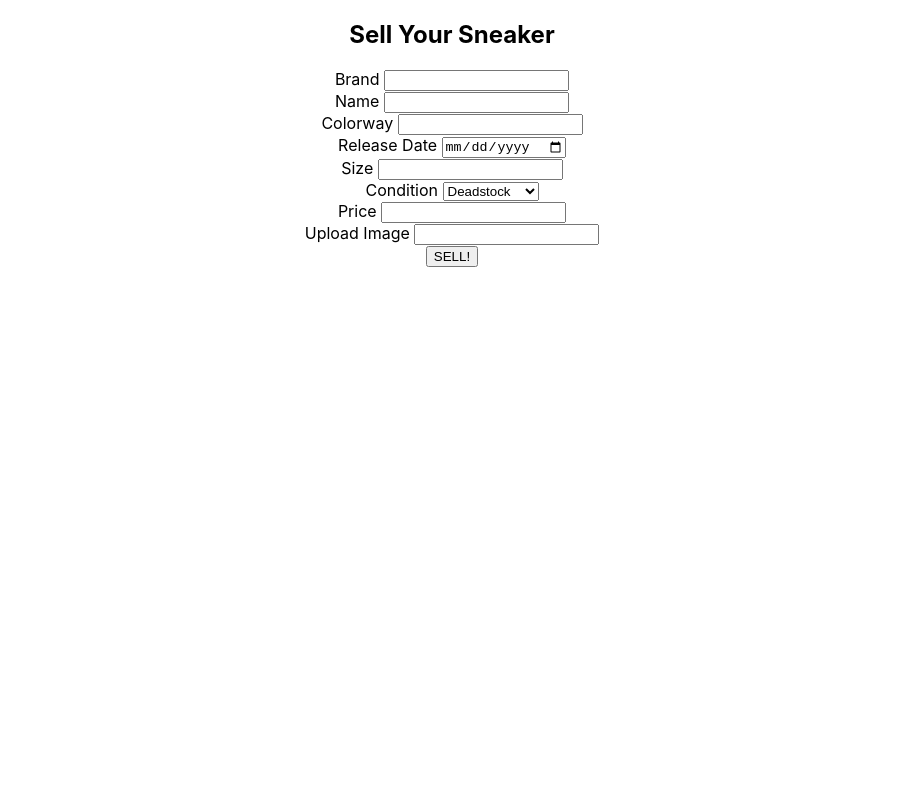
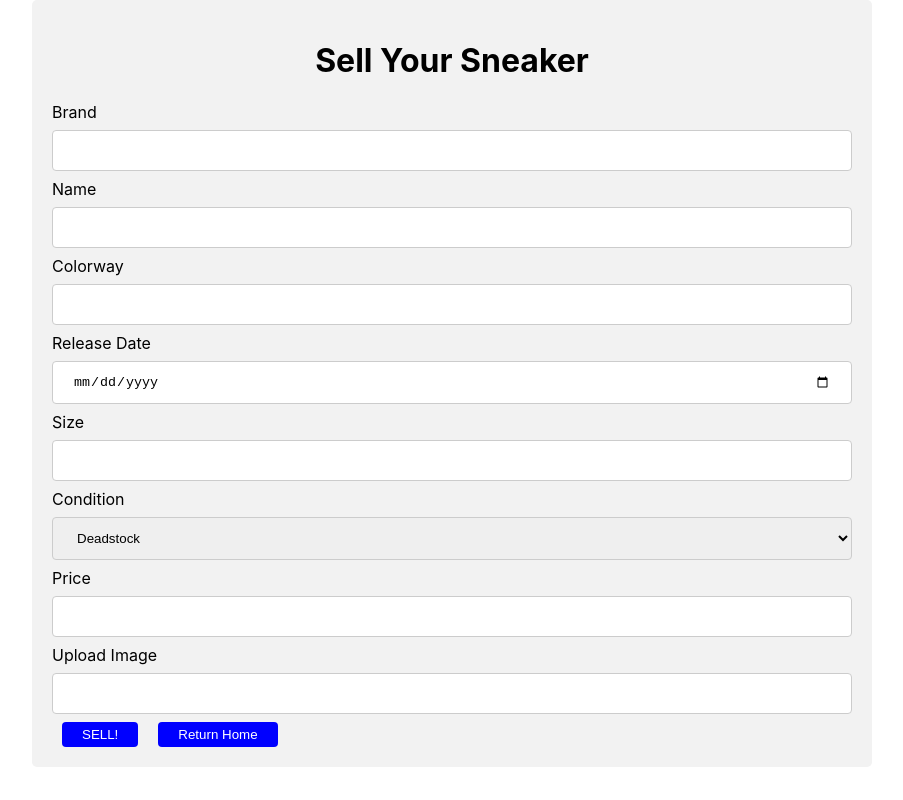
Before and after one commit to earlec2591/SoleHaus, a React (Create React App) app in the folder client/: page /sneakers/add in a window 1280 px wide. Shown: the whole page, without its empty margins (188-1091 px from the left). Built offline with nearby package versions, Linux system fonts and the light colour scheme.

Commit message:
added base css temp & links to navigate

```diff
--- a/client/src/App.css
+++ b/client/src/App.css
@@ -1,38 +1,75 @@
 .App {
+  max-width: 800px;
+  margin: auto;
+  border-radius: 5px;
+  background-color: #f2f2f2;
+  padding: 20px;
+}
+
+h1, h2, h3, h4, h5, h6 {
   text-align: center;
 }
 
-.App-logo {
-  height: 40vmin;
-  pointer-events: none;
+td, th {
+  border: 1px solid black;
+  padding: 10px;
 }
 
-@media (prefers-reduced-motion: no-preference) {
-  .App-logo {
-    animation: App-logo-spin infinite 20s linear;
-  }
+tr:nth-child(even) {
+  background-color: #cfcfcf;
 }
 
-.App-header {
-  background-color: #282c34;
-  min-height: 100vh;
-  display: flex;
-  flex-direction: column;
-  align-items: center;
-  justify-content: center;
-  font-size: calc(10px + 2vmin);
-  color: white;
+tr:hover {
+  background-color: #8a8a8a;
 }
 
-.App-link {
-  color: #61dafb;
+input, select {
+  width: 100%;
+  padding: 12px 20px;
+  margin: 8px 0px;
+  display: inline-block;
+  border: 1px solid #ccc;
+  border-radius: 4px;
+  box-sizing: border-box;
 }
 
-@keyframes App-logo-spin {
-  from {
-    transform: rotate(0deg);
-  }
-  to {
-    transform: rotate(360deg);
-  }
+button {
+  margin: 0px 10px;
+  padding: 5px 20px;
+  border: black;
+  border-radius: 4px;
+  cursor: pointer;
+  color: white;
+  background-color: blue;
 }
+
+.error-text {
+  color: red;
+  margin-left: 25px;
+  margin-bottom: 25px;
+}
+
+.deleteBtn {
+  color: black;
+  background-color: red;
+}
+
+.debug {
+  border: 1px solid red;
+}
+
+img {
+  height: 600px;
+  width: 800px;
+  display: block;
+  margin-left: auto;
+  margin-right: auto;
+}
+
+.center {
+  text-align: center;
+}
+
+hr {
+  margin: 25px;
+}
--- a/client/src/components/AllSneakers.js
+++ b/client/src/components/AllSneakers.js
@@ -18,8 +18,11 @@ const AllSneakers = (props) => {
 
   return(
     <div>
-      <h2>Inventory</h2>
+      <h1>Inventory</h1>
       <button onClick={getAllSneakers}>Show Inventory</button>
+      <Link to='/sneakers/add'>
+        <button>Sell Your Sneakers</button>
+      </Link>
       {
         allSneakers.map((sneaker, index) => (
           <div key={ index }>
--- a/client/src/components/NewSneaker.js
+++ b/client/src/components/NewSneaker.js
@@ -38,7 +38,7 @@ const AddSneaker = (props) => {
 
   return (
     <div>
-      <h2>Sell Your Sneaker</h2>
+      <h1>Sell Your Sneaker</h1>
       <form onSubmit={submitHandler}>
         <div>
           <label>Brand </label>
@@ -119,6 +119,7 @@ const AddSneaker = (props) => {
           />
         </div>
         <button>SELL!</button>
+        <button onClick={ () => navigate('/')} className="cancelBtn">Return Home</button>
       </form>
     </div>
   );
--- a/client/src/components/Signup.js
+++ b/client/src/components/Signup.js
@@ -5,7 +5,7 @@ import { navigate, Link } from '@reach/router';
 const Signup = (props) => {
   return(
     <div>
-      <h2>Create An Account</h2>
+      <h1>Create An Account</h1>
     </div>
   )
 }
--- a/client/src/components/SneakerDetails.js
+++ b/client/src/components/SneakerDetails.js
@@ -37,6 +37,8 @@ const SneakerDetails = (props) => {
       <p>Size: { sneaker.size }</p>
       <p>Condition: { sneaker.condition }</p>
       <p>Price: ${ sneaker.price }</p>
+      <button onClick={ () => navigate(`/sneakers/${sneaker._id}/edit`) }>Edit Sneaker Info</button>
+      <Link to='/sneakers/all/'>Return to Inventory</Link>
     </div>
   )
 }
```
